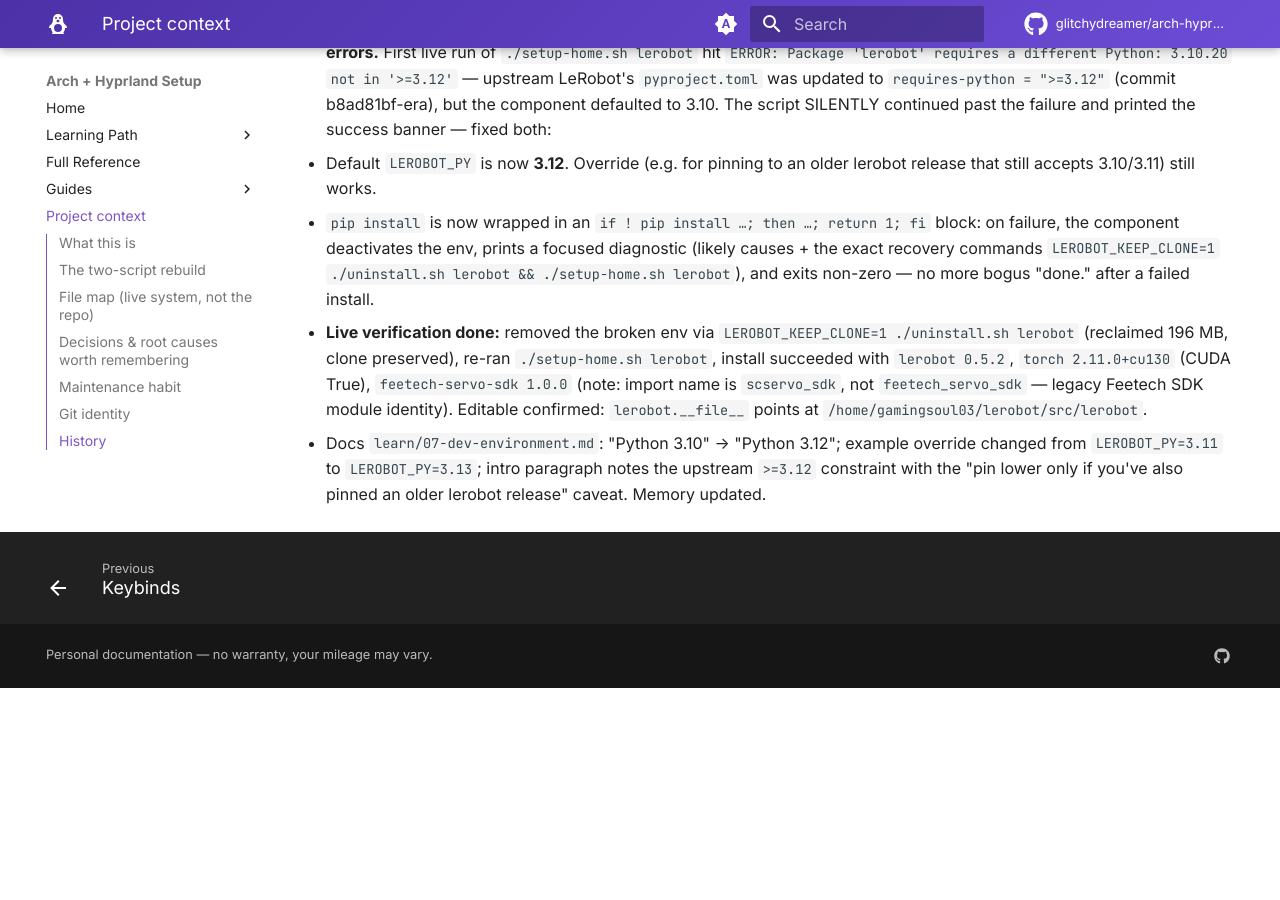
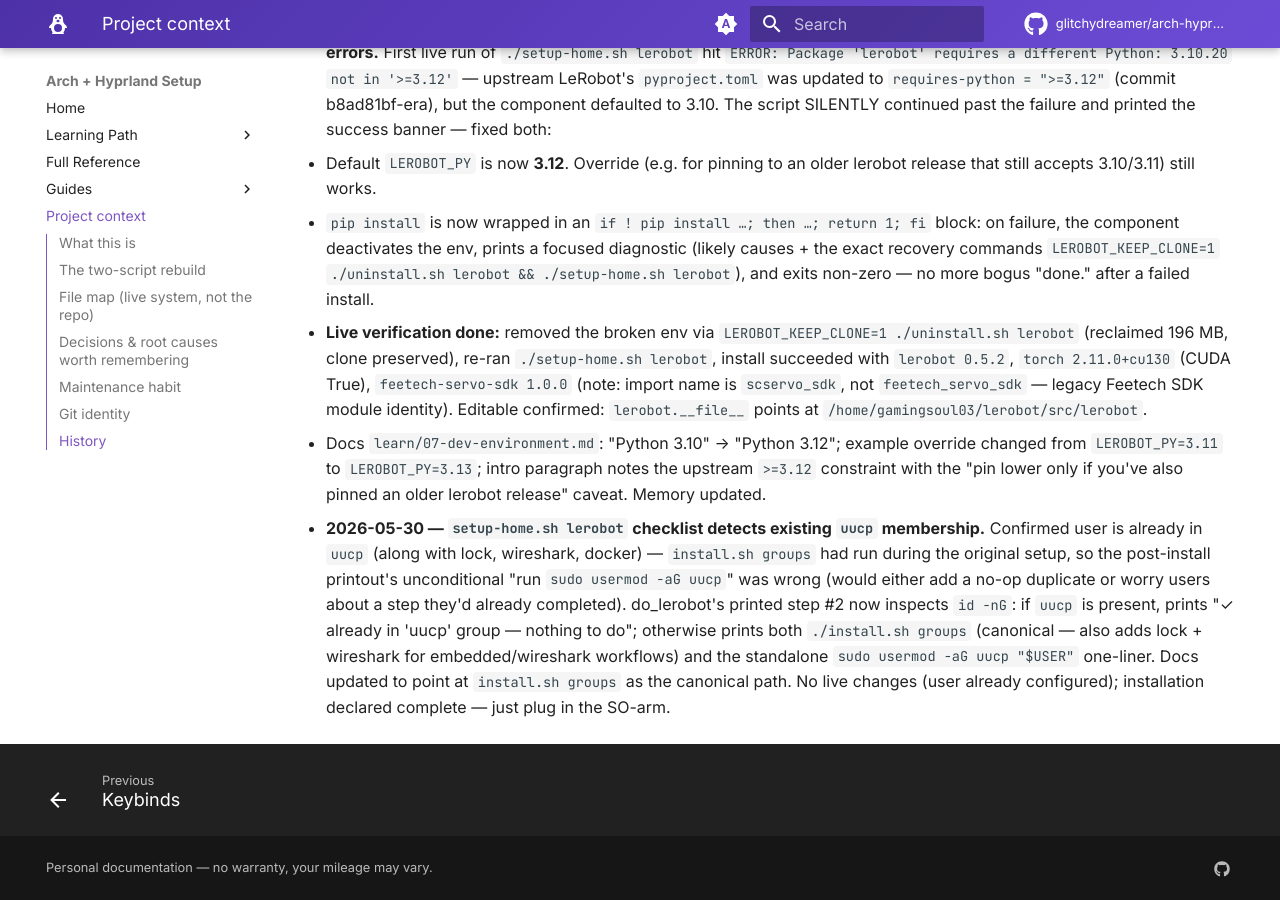
Before and after one commit to glitchydreamer/arch-hyprland-setup, an MkDocs documentation site: the page built from docs/project-context.md, in a window 1280 px wide and 900 px high, scrolled down 9930 px. Built offline with MkDocs 1.6.1 and Material for MkDocs 9.7.7, drawn with Linux system fonts in a browser that asks for light colours; comment, search, counter and statistics services are not loaded; before the commit the page ends 10618 px from its top, so only the background shows below that.

Commit message:
feat(lerobot): detect existing uucp membership in post-install summary
install.sh's 'groups' component already adds uucp (alongside lock and
wireshark) — and on this machine the user is already in uucp from the
original setup run. The lerobot component's printed checklist used to
unconditionally tell users to run `sudo usermod -aG uucp $USER`, which
was misleading on properly-configured machines.

setup-home.sh do_lerobot() now inspects `id -nG` for the running user
and prints one of:
  - "✓ already in 'uucp' group — nothing to do"   (group present)
  - both `./install.sh groups` (canonical — also lock + wireshark) and
    the standalone `sudo usermod -aG uucp $USER` one-liner  (absent)

Docs: learn/07-dev-environment.md post-install checklist now points at
`./install.sh groups` as the canonical add-uucp path, with the
standalone usermod kept as the explicit single-group alternative.

Co-Authored-By: Claude Opus 4.7 <noreply@anthropic.com>

```diff
--- a/docs/project-context.md
+++ b/docs/project-context.md
@@ -504,3 +504,15 @@ build_type=workflow`). The deploy now succeeds on every push. (Earlier note that
     override changed from `LEROBOT_PY=3.11` to `LEROBOT_PY=3.13`; intro
     paragraph notes the upstream `>=3.12` constraint with the "pin lower only
     if you've also pinned an older lerobot release" caveat. Memory updated.
+- **2026-05-30 — `setup-home.sh lerobot` checklist detects existing `uucp`
+  membership.** Confirmed user is already in `uucp` (along with lock,
+  wireshark, docker) — `install.sh groups` had run during the original setup,
+  so the post-install printout's unconditional "run `sudo usermod -aG uucp`"
+  was wrong (would either add a no-op duplicate or worry users about a step
+  they'd already completed). do_lerobot's printed step #2 now inspects
+  `id -nG`: if `uucp` is present, prints "✓ already in 'uucp' group — nothing
+  to do"; otherwise prints both `./install.sh groups` (canonical — also adds
+  lock + wireshark for embedded/wireshark workflows) and the standalone
+  `sudo usermod -aG uucp "$USER"` one-liner. Docs updated to point at
+  `install.sh groups` as the canonical path. No live changes (user already
+  configured); installation declared complete — just plug in the SO-arm.
```
Also changed, not shown: docs/learn/07-dev-environment.md (+7 -1 lines), 1 other file.
